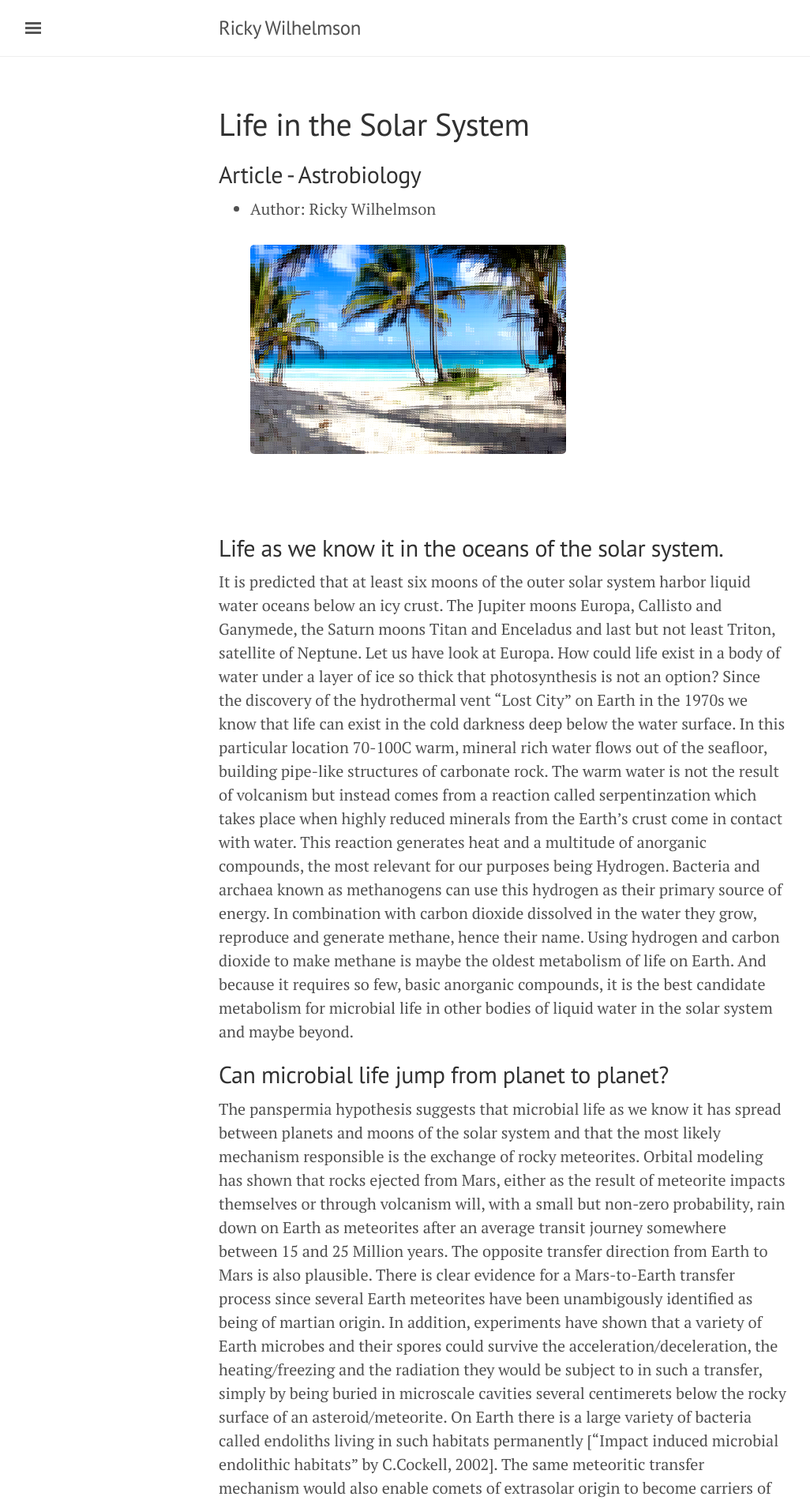
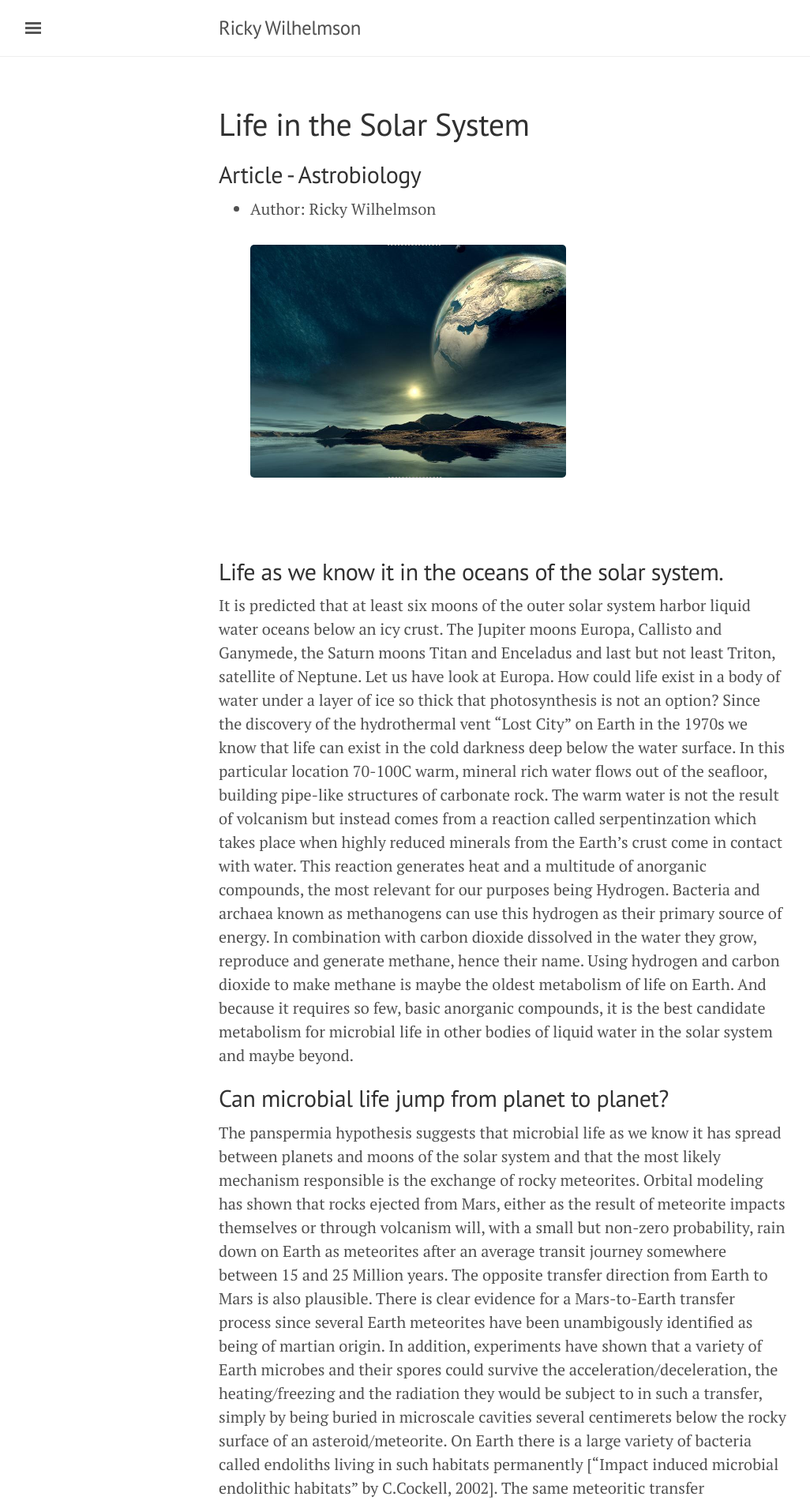
Before and after one commit to SOSTaler/sostaler.github.io, a Jekyll site: the page built from Article-LifeInTheSolarSystem.md, in a window 1280 px wide. Shown: the top 1905 px of the page at 79% size, without its empty margins (3-1029 px from the left). Built offline with Jekyll 4.4.1, drawn with Linux system fonts in a browser that asks for light colours; comment, search, counter and statistics services are not loaded.

Commit message:
Update Article-LifeInTheSolarSystem.md

```diff
--- a/Article-LifeInTheSolarSystem.md
+++ b/Article-LifeInTheSolarSystem.md
@@ -9,7 +9,7 @@ date: 2022-04-05 09:00:00
 
 * Author: Ricky Wilhelmson
 <br><br>
-![View of Earth from Alien Ocean](/pic/beach-400x265.png "Beach")
+![View of Earth from Alien Ocean](/pic/LifeInTheSolarSystem1-400x295.png "Life in the Solar System")
 <br><br>
 
 
```
